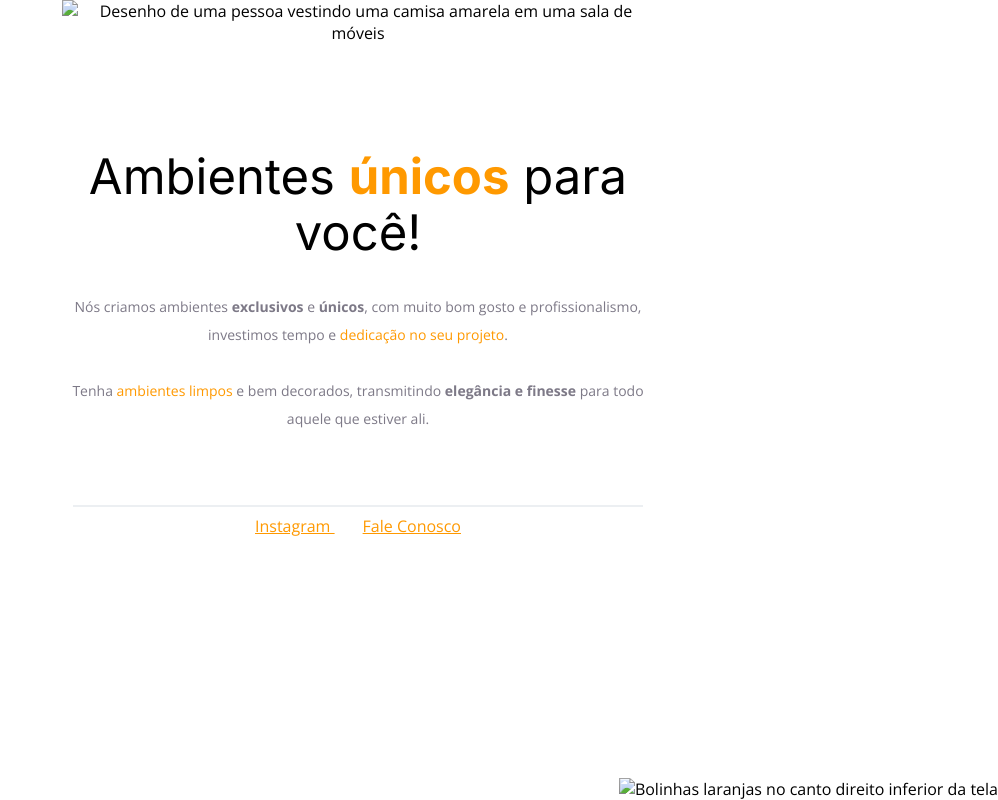
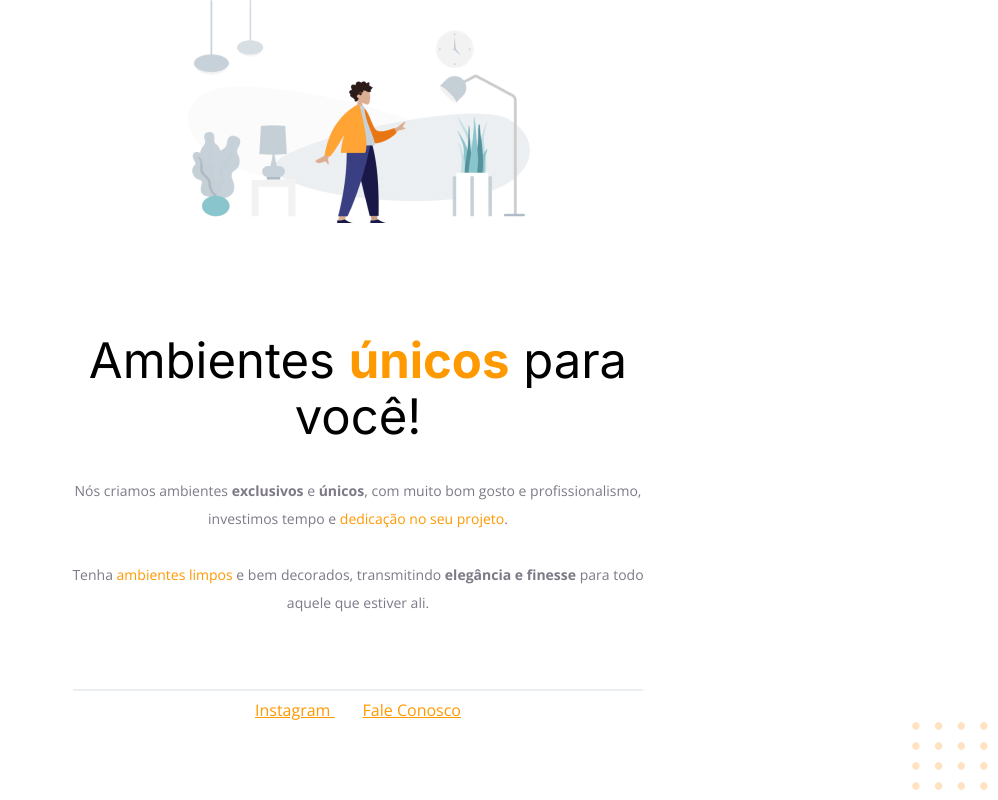
Before and after one commit to MTH1221/stage-02-desafio, a plain HTML site: page index.html in a window 1280 px wide. Shown: the whole page, without its empty margins (282-1280 px from the left). Drawn offline with nearby package versions, Linux system fonts and the light colour scheme.

Commit message:
Update index.html

```diff
--- a/index.html
+++ b/index.html
@@ -16,7 +16,7 @@
 <body>
 
   	<div id="hero">
-    	<img src="images/img1.jpg" alt="Desenho de uma pessoa vestindo uma camisa amarela em uma sala de móveis">
+    	<img src="img1.jpg" alt="Desenho de uma pessoa vestindo uma camisa amarela em uma sala de móveis">
 
     	<H1>Ambientes <span>únicos</span> para você!</h1>
 			<p>
@@ -40,7 +40,7 @@
 		</div>
 
 
-<img id="balls" src="images/balls.svg" alt="Bolinhas laranjas no canto direito inferior da tela">
+<img id="balls" src="balls.svg" alt="Bolinhas laranjas no canto direito inferior da tela">
 
 
 
```
